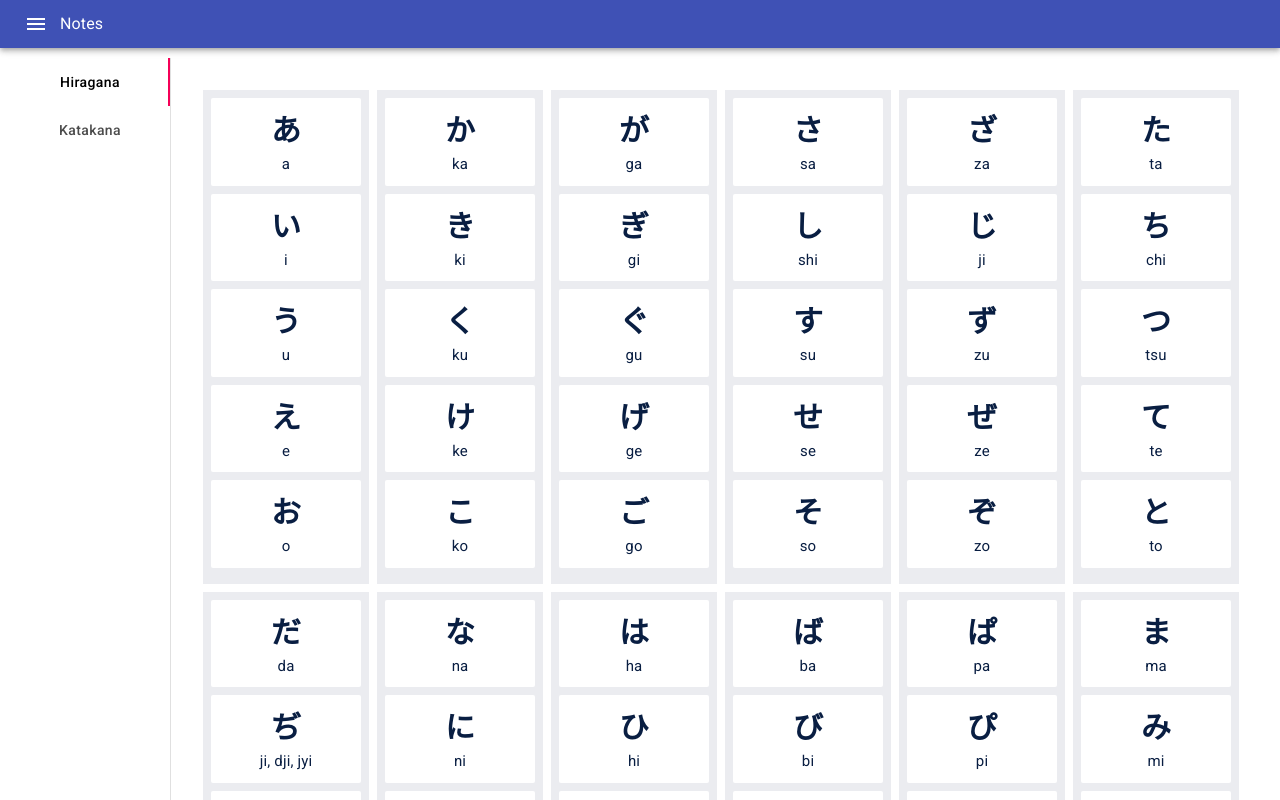
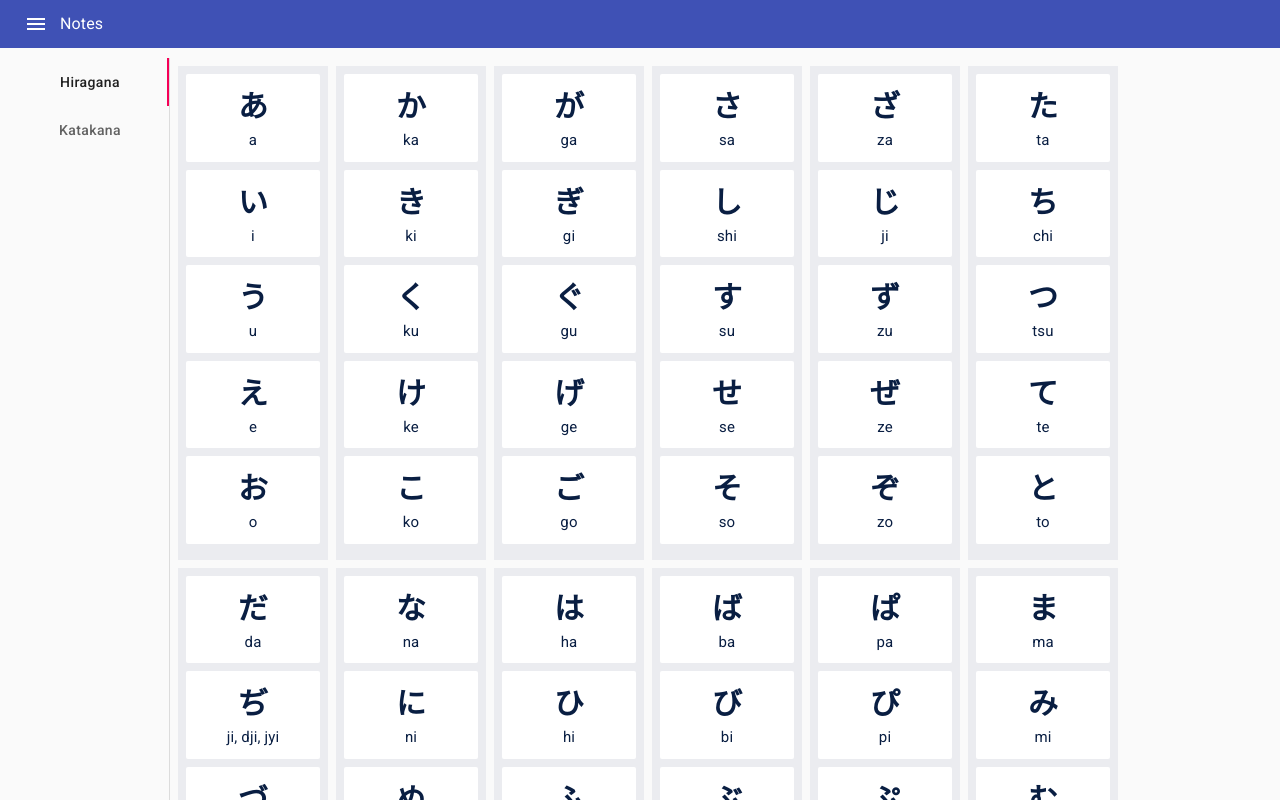
Before and after one commit to jfvalmores/nihonggo-notes, a React (Create React App) app: page /topics in a window 1280 px wide. Shown: the top 800 px of the page. Built offline with nearby package versions, Linux system fonts and the light colour scheme; data requests are answered from the project's data file.

Commit message:
UI updates

```diff
--- a/src/components/Header.js
+++ b/src/components/Header.js
@@ -3,6 +3,10 @@ import { makeStyles } from '@material-ui/core/styles';
 import AppBar from '@material-ui/core/AppBar';
 import Toolbar from '@material-ui/core/Toolbar';
 import Typography from '@material-ui/core/Typography';
+import CssBaseline from '@material-ui/core/CssBaseline';
+import useScrollTrigger from '@material-ui/core/useScrollTrigger';
+import Container from '@material-ui/core/Container';
+import Box from '@material-ui/core/Box';
 import Sidebar from './Sidebar.js';
 
 const useStyles = makeStyles(theme => ({
@@ -17,13 +21,29 @@ const useStyles = makeStyles(theme => ({
   },
 }));
 
+const ElevationScroll = (props) => {
+  const { children, window } = props;
 
-const Header = () => {
+  const trigger = useScrollTrigger({
+    disableHysteresis: true,
+    threshold: 0,
+    target: window ? window() : undefined,
+  });
+
+  return React.cloneElement(children, {
+    elevation: trigger ? 4 : 0,
+  });
+}
+
+
+const Header = (props) => {
   const classes = useStyles();
 
   return (
     <div className={classes.root}>
-      <AppBar position="static">
+      <CssBaseline />
+      <ElevationScroll {...props}>
+        <AppBar position="fixed">
           <Toolbar variant="dense">
             <Sidebar />
             <Typography variant="subtitle1" className={classes.title}>
@@ -31,6 +51,13 @@ const Header = () => {
           </Typography>
           </Toolbar>
         </AppBar>
+      </ElevationScroll>
+      <Toolbar variant="dense" />
+      <Container disableGutters maxWidth={false}>
+        <Box my={0}>
+          {props.children}
+        </Box>
+      </Container>
     </div>
   );
 }
--- a/src/components/HiraganaList.js
+++ b/src/components/HiraganaList.js
@@ -1,4 +1,4 @@
-import React, { useState, useEffect } from "react";
+import React from 'react';
 import { makeStyles } from '@material-ui/core/styles';
 import DragDropPlatform from './DragDropPlatform.js';
 
@@ -10,16 +10,11 @@ const styles = makeStyles({
 });
 
 const HiraganaList = (props) => {
-  const [list, setList] = useState([]);
   const classes = styles();
-
-  useEffect(() => {
-    setList(props.hiraganaList);
-  }, [props.hiraganaList]);
 
   return (
     <div className={classes.container}>
-      {list.map((items, idx) =>
+      {props.hiraganaList.map((items, idx) =>
         <DragDropPlatform
           key={idx}
           items={items} />
--- a/src/components/KatakanaList.js
+++ b/src/components/KatakanaList.js
@@ -1,4 +1,4 @@
-import React, { useState, useEffect } from "react";
+import React from 'react';
 import { makeStyles } from '@material-ui/core/styles';
 import DragDropPlatform from './DragDropPlatform.js';
 
@@ -10,16 +10,11 @@ const styles = makeStyles({
 });
 
 const KatakanaList = (props) => {
-  const [list, setList] = useState([]);
   const classes = styles();
-
-  useEffect(() => {
-    setList(props.katakanaList);
-  }, [props.katakanaList]);
 
   return (
     <div className={classes.container}>
-      {list.map((items, idx) =>
+      {props.katakanaList.map((items, idx) =>
         <DragDropPlatform
           key={idx}
           items={items} />
--- a/src/components/Main.js
+++ b/src/components/Main.js
@@ -18,7 +18,7 @@ const Main = () => {
     <React.Fragment>
       <div>
         <Router>
-          <Header />
+          <Header>
             <div className={classes.container}>
               <Switch>
                 {routes.map((route, idx) => (
@@ -31,6 +31,7 @@ const Main = () => {
                 <Redirect exact from="/" to="home" />
               </Switch>
             </div>
+          </Header>
         </Router>
       </div>
     </React.Fragment>
--- a/src/components/Topics.js
+++ b/src/components/Topics.js
@@ -14,8 +14,16 @@ export const Topics = () => {
     getHiragana();
   }, []);
 
-  const getHiragana = async () => setHiraganaList(await getHiraganaList())
-  const getKatakana = async () => setKatakanaList(await getKatakanaList())
+  const getHiragana = async () => {
+    let list = await getHiraganaList();
+    if (!list.length) list = [];
+    setHiraganaList(list);
+  }
+  const getKatakana = async () => {
+    let list = await getKatakanaList();
+    if (!list.length) list = [];
+    setKatakanaList(list);
+  }
 
   return (
     <VerticalTabs
--- a/src/components/VerticalTabs.js
+++ b/src/components/VerticalTabs.js
@@ -18,7 +18,10 @@ function TabPanel(props) {
       aria-labelledby={`vertical-tab-${index}`}
       {...other}
     >
-      {value === index && <Box p={3}>{children}</Box>}
+      {value === index &&
+        <Box p={0}>
+          {children}
+        </Box>}
     </Typography>
   );
 }
@@ -48,6 +51,9 @@ const useStyles = makeStyles(theme => ({
   tab: {
     textTransform: 'none',
   },
+  box: {
+    padding: 0
+  }
 }));
 
 export default function VerticalTabs(props) {
```
Lines whose indentation alone changed are shown as unchanged.
